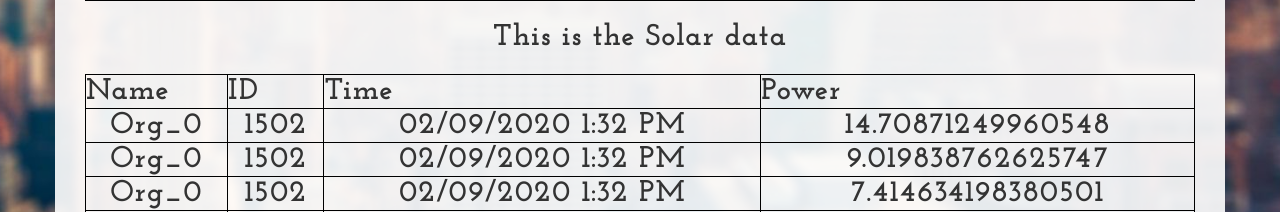
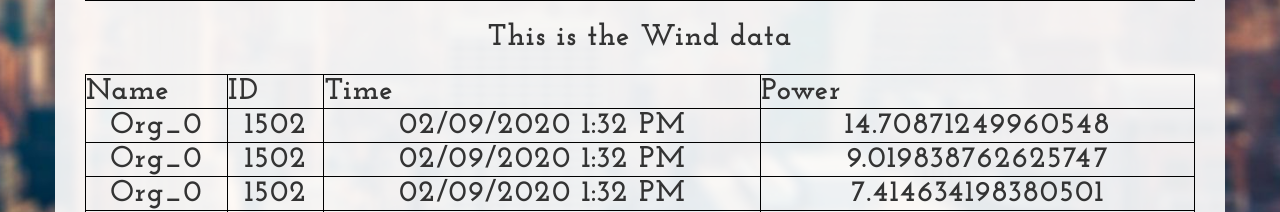
Before and after one commit to BrandonMFong/DualPowerGeneration, a PHP site: page /public_html/datacenter/index.php in a window 1280 px wide. Shown: the part 1060-1272 px from the top of the page. Run offline with PHP 8.4, Linux system fonts and the light colour scheme; data comes from the database, SQL or seed files in the repository.

Commit message:
Wrong word

```diff
--- a/public_html/php/data.php
+++ b/public_html/php/data.php
@@ -58,7 +58,7 @@
 			}
 			echo "</Table>";
 		}
-		else {echo "0 results for " . $Data;}
+		else {echo "\n0 results for " . $Data;}
 		$conn->close();
 	}
 	function GetMaxData($querystring, $Data)
@@ -88,5 +88,5 @@
 	// Solar
 	GetAllData(fread($SelectSolar, filesize("../SQL/SELECT_Solar.sql")), 'Solar');
 	// Wind
-	GetAllData(fread($SelectWind, filesize("../SQL/SELECT_Wind.sql")), 'Solar');
+	GetAllData(fread($SelectWind, filesize("../SQL/SELECT_Wind.sql")), 'Wind');
 ?>
```
